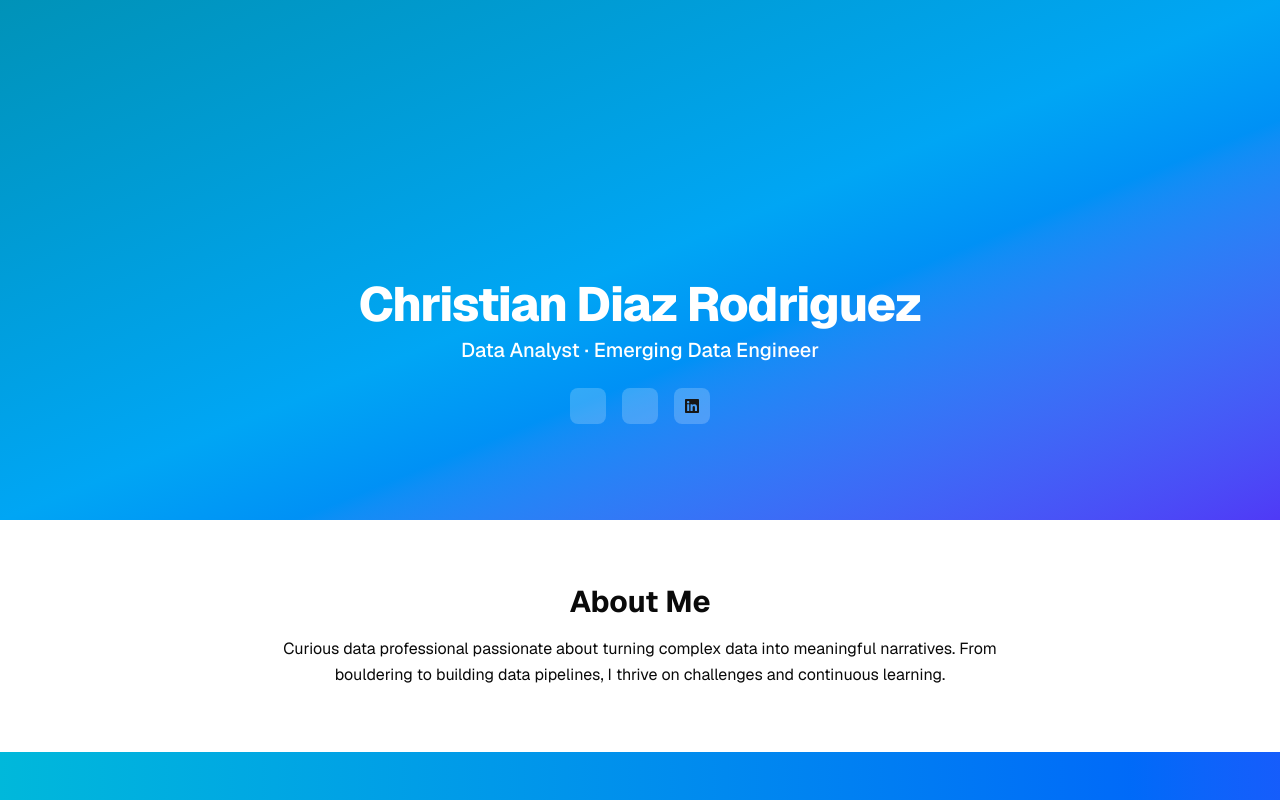
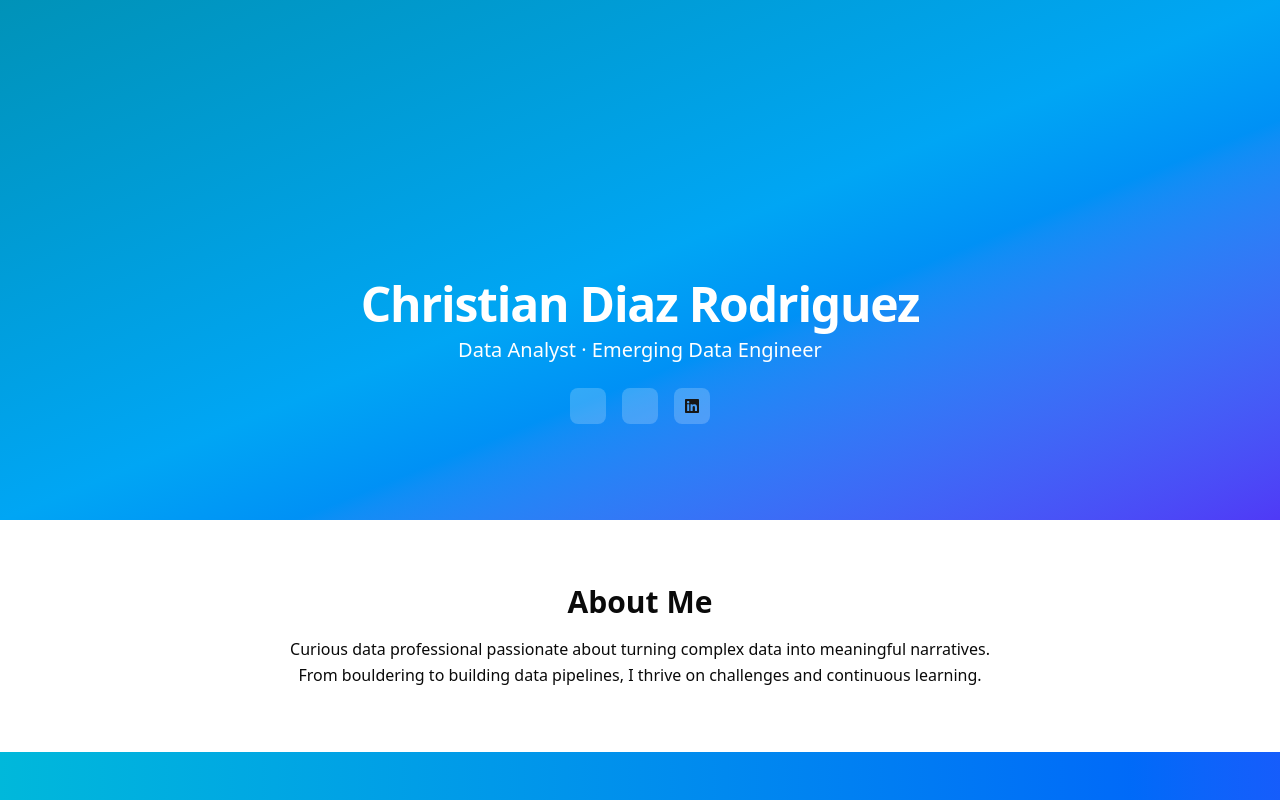
Before and after one commit to ChristianDzRz/christiand-website, a Next.js app: page / in a window 1280 px wide. Shown: the top 800 px of the page. Built offline with nearby package versions, Linux system fonts and the light colour scheme; some icons are missing.

Commit message:
Adjusting global.css fonts

```diff
--- a/app/globals.css
+++ b/app/globals.css
@@ -6,8 +6,8 @@
 @theme inline {
   --color-background: var(--background);
   --color-foreground: var(--foreground);
-  --font-sans: var(--font-geist-sans);
-  --font-mono: var(--font-geist-mono);
+  --font-sans: var(--font-sans);
+  --font-mono: var(--font-mono);
   --color-sidebar-ring: var(--sidebar-ring);
   --color-sidebar-border: var(--sidebar-border);
   --color-sidebar-accent-foreground: var(--sidebar-accent-foreground);
--- a/package.json
+++ b/package.json
@@ -14,6 +14,7 @@
     "class-variance-authority": "^0.7.1",
     "clsx": "^2.1.1",
     "framer-motion": "^12.18.1",
+    "geist": "^1.4.2",
     "lucide-react": "^0.514.0",
     "next": "15.3.3",
     "react": "^19.0.0",
```
Also changed, not shown: 1 other file (tests, documents, lock files or other folders).
